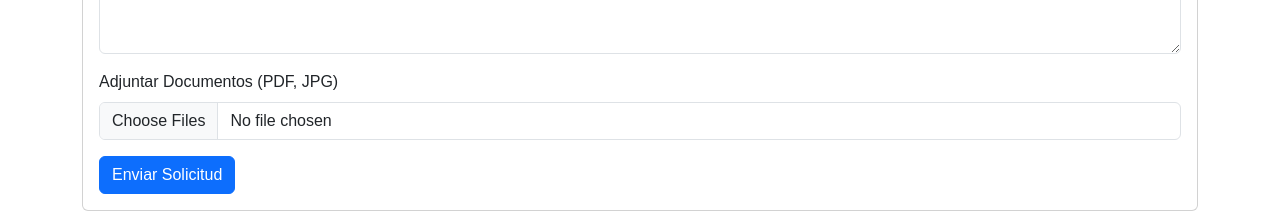
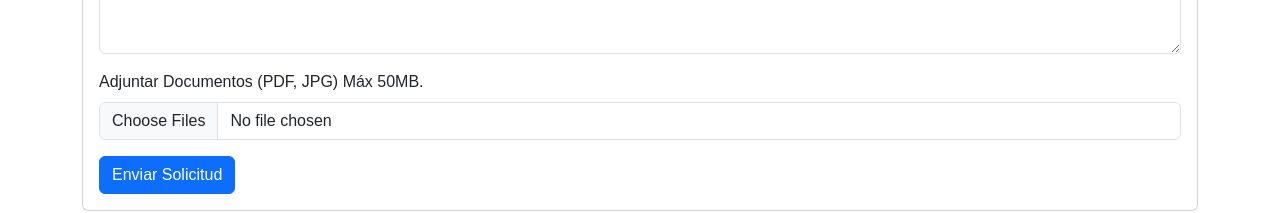
Before and after one commit to infodigitalpty/docutrack, a Next.js app in the folder frontend/: page /request-certificate in a window 1280 px wide. Shown: the part 303-516 px from the top of the page. Built offline with nearby package versions, Linux system fonts and the light colour scheme; no server answers; sample sign-in values are in the browser's storage.

Commit message:
Actualizar tamaño de archivos a 50MB en el middleware y ajustar mensaje en la página de solicitud de certificado.

```diff
--- a/frontend/app/request-certificate/page.tsx
+++ b/frontend/app/request-certificate/page.tsx
@@ -79,7 +79,7 @@ const RequestCertificatePage = () => {
                             ></textarea>
                         </div>
                         <div className="mb-3">
-                            <label htmlFor="documents" className="form-label">Adjuntar Documentos (PDF, JPG)</label>
+                            <label htmlFor="documents" className="form-label">Adjuntar Documentos (PDF, JPG) Máx 50MB.</label>
                             <input
                                 type="file"
                                 className="form-control"
```
Also changed, not shown: 1 other file (tests, documents, lock files or other folders).
